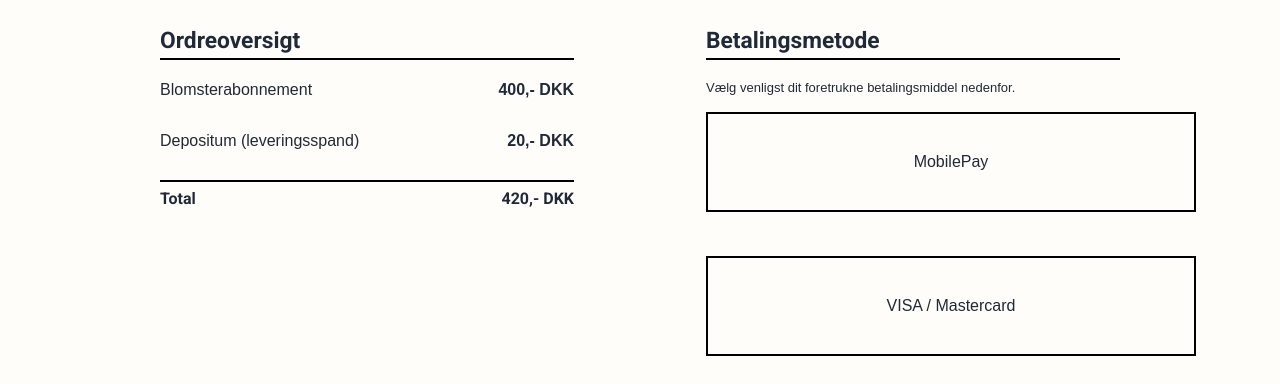
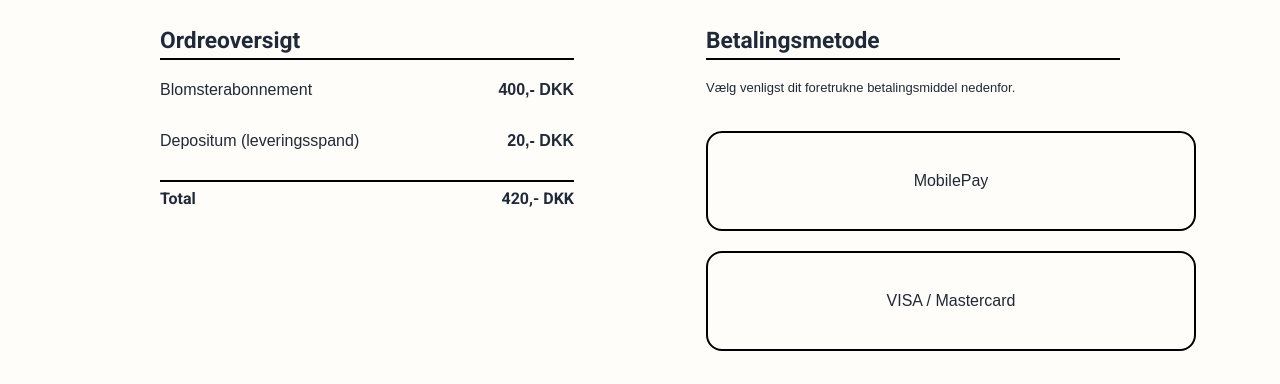
Before and after one commit to juliehjakobsen/eksamen2022, a website built with Vite: page src/betal.html in a window 1280 px wide. Shown: the part 376-760 px from the top of the page. Built offline with nearby package versions, Linux system fonts and the light colour scheme; a web font is replaced by a local one.

Commit message:
betal betalingsmetode

```diff
--- a/src/betal.html
+++ b/src/betal.html
@@ -431,29 +431,26 @@
             </p>
           </div>
           <!-- metoder -->
-          <div class="flex flex-col gap-[27px] lg:gap-[44px]">
-            <a href="betal_kreditkort.html">
+          <div class="flex flex-col gap-[20px] lg:mt-m-spacing-desktop">
             <div
-                class="grid h-[50px] w-[330px] border-2 border-color-black hover:scale-105 lg:h-[100px] lg:w-[490px]"
+              class="w-[330px card grid h-[50px] justify-center border-2 border-color-black hover:scale-110 lg:h-[100px] lg:w-[490px]"
             >
               <h4
                 class="m-auto font-font-body text-body-mobile lg:text-body-desktop"
               >
                 MobilePay
               </h4>
-              </div></a
-            >
-            <a class="" href="betal_kreditkort.html">
+            </div>
+
             <div
-                class="flex h-[50px] w-[330px] place-content-center gap-10 border-2 border-color-black hover:scale-105 lg:h-[100px] lg:w-[490px]"
+              class="card grid h-[50px] w-[330px] justify-center border-2 border-color-black hover:scale-110 lg:h-[100px] lg:w-[490px]"
             >
               <h4
                 class="my-auto font-font-body text-body-mobile lg:text-body-desktop"
               >
                 VISA / Mastercard
               </h4>
-              </div></a
-            >
+            </div>
           </div>
 
           <!-- knapper -->
```
Lines whose indentation alone changed are shown as unchanged.
